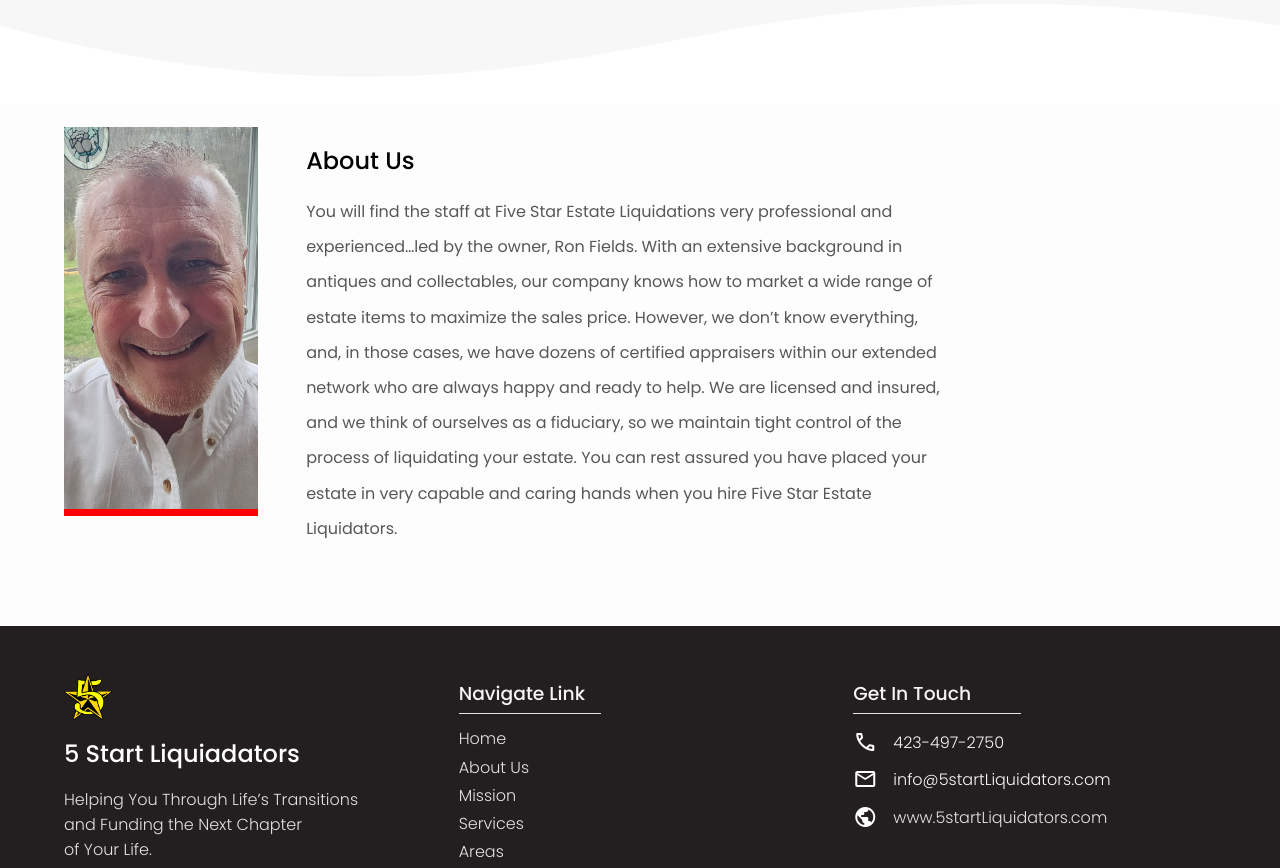
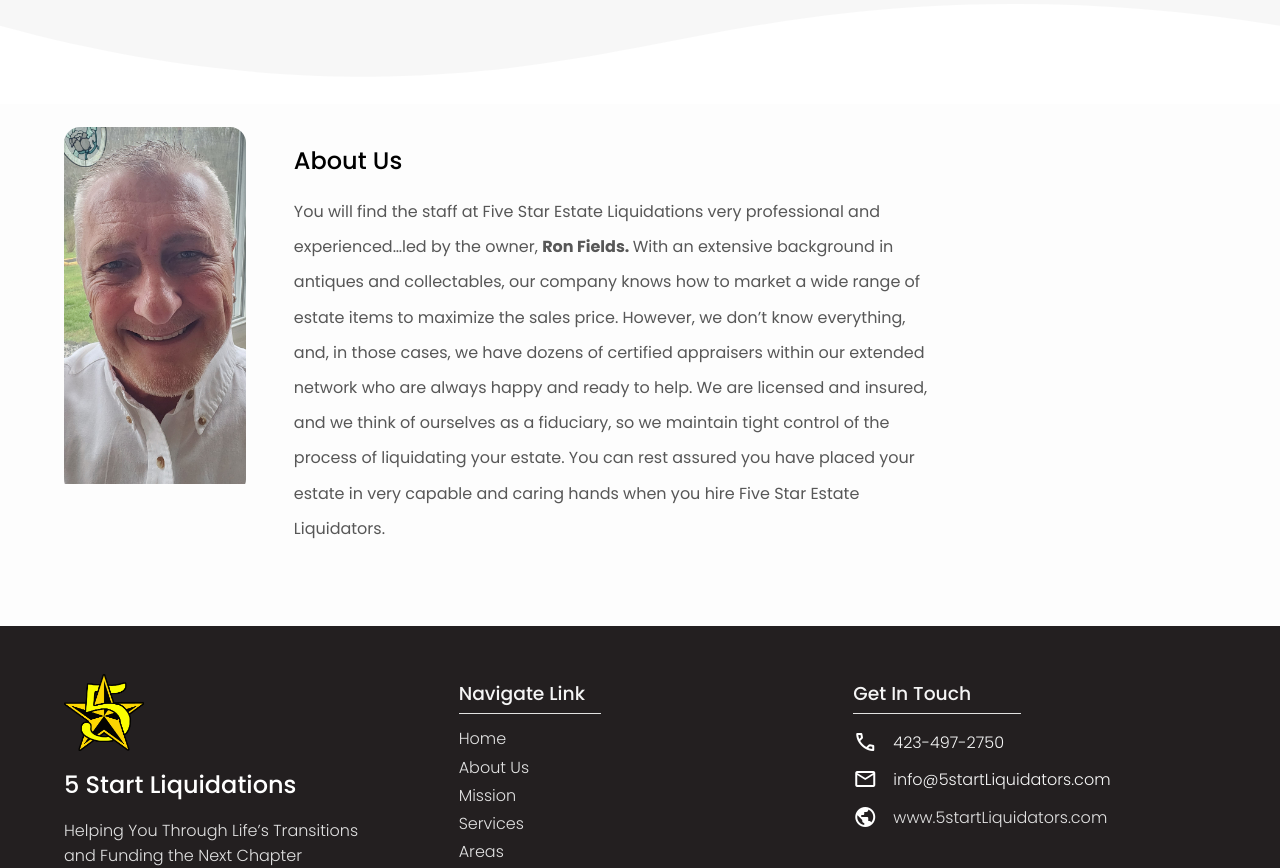
Before and after one commit to AlifAhmed24/5star, a React (Create React App) app: page /about in a window 1280 px wide. Shown: the part 300-1168 px from the top of the page. Built offline with nearby package versions, Linux system fonts and the light colour scheme.

Commit message:
second commit

```diff
--- a/src/App.js
+++ b/src/App.js
@@ -5,7 +5,7 @@
   Route,
   Outlet
 } from 'react-router-dom'
-import AboutUs from './page/about-us.jsx'
+import Home from './page/Home/home.jsx'
 import Mission from './page/mission/mission';
 import Footer from './section/footer/footer';
 import Nav from './section/nav-bar/nav';
@@ -36,7 +36,7 @@
     children:[
       {
         path: "/",
-        element: <AboutUs />,
+        element: <Home />,
       },
       {
         path: "/about",
--- a/src/section/about-us/about-us.css
+++ b/src/page/Home/home.css
@@ -71,10 +71,10 @@
 .newsletterWrapper form{
     display: flex;
     flex-direction: column;
-    gap: 1rem;
+    gap: 0.8rem;
 }
 .newsletterWrapper form input, button{
-    padding: 0.8rem;
+    padding: 1rem;
     border-radius: 0.1rem;
     border: 1px solid #dedede;
     outline: none;
--- a/src/section/about-us/about-us.jsx
+++ b/src/page/Home/home.jsx
@@ -1,7 +1,8 @@
 import React, {useState} from "react";
-import "./about-us.css";
+import "./home.css";
 import aboutOne from "../../Assets/home/about1.png";
 import aboutTwo from "../../Assets/home/about2.png";
+import HomeSlider from '../../section/home-slider/home.jsx'
 import axios from "axios";
 
 function About() {
@@ -31,6 +32,8 @@
   }
 
   return (
+    <>
+    <HomeSlider />
     <div className="aboutUs">
       <div className="homeWrapper">
         <div className="container">
@@ -126,6 +129,7 @@
         </div>
       </div>
     </div>
+    </>
   );
 }
 
--- a/src/page/about-us.jsx
+++ /dev/null
@@ -1,15 +0,0 @@
-import React from 'react'
-import Home from '../section/home/home.jsx'
-import About from '../section/about-us/about-us.jsx'
-
-
-function AboutUs() {
-  return (
-    <>
-      <Home />
-      <About />
-    </>
-  )
-}
-
-export default AboutUs
--- a/src/page/about/about.css
+++ b/src/page/about/about.css
@@ -19,11 +19,16 @@
     gap: 3rem;
 }
 .aboutImg{
-    height: 100%;
-    background-color: red;
+    height: 23rem;
+    border-radius: 1rem;
+    overflow: hidden;
+    aspect-ratio: 3/1;
+    object-fit: cover;
+
 }
 .aboutImg > img{
     width: 100%;
+    object-fit: cover;
 }
 .aboutWrapper > .aboutinfo >  h1{
     font-weight: 500;
--- a/src/page/about/about.jsx
+++ b/src/page/about/about.jsx
@@ -33,8 +33,8 @@
                 <h1>About Us</h1>
                 <p>
                   You will find the staff at Five Star Estate Liquidations very
-                  professional and experienced…led by the owner, Ron Fields.
-                  With an extensive background in antiques and collectables, our
+                  professional and experienced…led by the owner, <b>Ron Fields. </b>
+                   With an extensive background in antiques and collectables, our
                   company knows how to market a wide range of estate items to
                   maximize the sales price. However, we don’t know everything,
                   and, in those cases, we have dozens of certified appraisers
--- a/src/section/footer/footer.css
+++ b/src/section/footer/footer.css
@@ -18,7 +18,7 @@
 }
 
 .footer-details > img {
-  width: 3rem;
+  width: 5rem;
 }
 .footer-details > h1 {
   font-weight: 500;
--- a/src/section/footer/footer.jsx
+++ b/src/section/footer/footer.jsx
@@ -10,7 +10,7 @@
         <div className="footerWrapper">
           <div className="footer-details">
             <img src={logo} alt="fivestart" />
-            <h1>5 Start Liquiadators</h1>
+            <h1>5 Start Liquidations</h1>
             <p>
               Helping You Through Life’s Transitions <br /> and Funding the Next
               Chapter <br /> of Your Life.
--- a/src/section/nav-bar/nav.css
+++ b/src/section/nav-bar/nav.css
@@ -40,7 +40,7 @@
 }
 
 .nav-bar .logo {
-  width: 3rem;
+  width: 4rem;
 }
 .nav-menu {
   display: flex;
```
Also changed, not shown: src/section/home-slider/home.css (renamed from src/section/home/home.css), src/section/home-slider/home.jsx (renamed from src/section/home/home.jsx).
